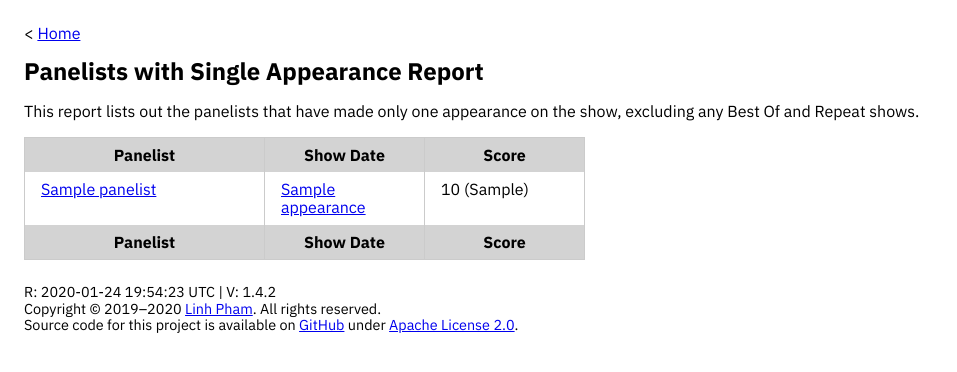
After one commit to questionlp/reports.wwdt.me_v1, a Flask app: template templates/panelist/single_appearance.html in a window 1280 px wide. The commit adds this page. Shown: the top 372 px of the page, without its empty margins (0-957 px from the left). Run offline with Flask 2, Linux system fonts and the light colour scheme; the template is opened without the code that fills it: most values are stand-ins (such as "Sample title", 1, 10 or a date in 2020); parts of the project's set-up code (start-up, migrations or seed data) failed here and were passed over; some libraries are stand-ins or nearby versions.

Commit message:
Adding panelist single appearance report

```diff
--- a/app.py
+++ b/app.py
@@ -18,14 +18,16 @@ from reports.guest import best_of_only, scores as guest_scores
 from reports.panelist import (aggregate_scores, appearances_by_year,
                               gender_mix, gender_stats,
                               panelist_vs_panelist as pvp,
-                              rankings_summary, stats_summary,
+                              rankings_summary,
+                              single_appearance as single,
+                              stats_summary,
                               streaks)
 from reports.location import average_scores
 from reports.scorekeeper import introductions
 from reports.show import all_women_panel, lightning_round, show_details
 
 #region Global Constants
-APP_VERSION = "1.4.1.2"
+APP_VERSION = "1.4.2"
 RANK_MAP = {
     "1": "First",
     "1t": "First Tied",
@@ -245,6 +247,15 @@ def panelist_rankings_summary():
                            panelists=panelists,
                            panelists_rankings=rankings)
 
+@app.route("/panelist/single_appearance")
+def panelist_single_appearance():
+    """Panelist Single Appearance Report"""
+    database_connection.reconnect()
+    panelists = single.retrieve_single_appearances(database_connection)
+    return render_template("panelist/single_appearance.html",
+                           rank_map=RANK_MAP,
+                           panelists_appearance=panelists)
+
 @app.route("/panelist/stats_summary")
 def panelist_stats_summary():
     """Panelist Statistics Summary Report"""
--- a/reports/__init__.py
+++ b/reports/__init__.py
@@ -7,7 +7,8 @@ from reports.guest import best_of_only, scores
 from reports.location import average_scores
 from reports.panelist import (aggregate_scores, appearances_by_year,
                               gender_mix, gender_stats, panelist_vs_panelist,
-                              rankings_summary, stats_summary, streaks)
+                              rankings_summary, single_appearance,
+                              stats_summary, streaks)
 from reports.scorekeeper import introductions
 from reports.show import all_women_panel, lightning_round, show_details
 
--- a/reports/panelist/__init__.py
+++ b/reports/panelist/__init__.py
@@ -5,7 +5,8 @@
 
 from reports.panelist import (aggregate_scores, appearances_by_year,
                               gender_mix, gender_stats, panelist_vs_panelist,
-                              rankings_summary, stats_summary, streaks)
+                              rankings_summary, single_appearance,
+                              stats_summary, streaks)
 
 __all__ = [
     "aggregate_scores",
@@ -14,6 +15,7 @@ __all__ = [
     "gender_stats",
     "panelist_vs_panelist",
     "rankings_summary",
+    "single_appearance",
     "stats_summary",
     "streaks"
     ]
--- /dev/null
+++ b/static/css/panelist/single_appearance.css
@@ -0,0 +1,5 @@
+@media all {
+    col.panelist-name { width: 15rem; }
+    col.panelist-show-date { width: 10rem; }
+    col.panelist-score { width: 10rem; }
+}
--- a/templates/core/sitemap.xml
+++ b/templates/core/sitemap.xml
@@ -45,6 +45,10 @@
     <changefreq>weekly</changefreq>
   </url>
   <url>
+    <loc>{{ site_url }}{{ url_for("panelist_single_appearance") }}</loc>
+    <changefreq>weekly</changefreq>
+  </url>
+  <url>
     <loc>{{ site_url }}{{ url_for("panelist_stats_summary") }}</loc>
     <changefreq>weekly</changefreq>
   </url>
--- /dev/null
+++ b/templates/panelist/single_appearance.html
@@ -0,0 +1,55 @@
+{% extends "base.html" %}
+{% block css %}panelist/single_appearance.css{% endblock %}
+{% block title %}Panelists with Single Appearance{% endblock %}
+{% block header_title %}Panelists with Single Appearance Report{% endblock %}
+{% block synopsis %}
+<p>
+    This report lists out the panelists that have made only one appearance
+    on the show, excluding any Best Of and Repeat shows.
+</p>
+{% endblock %}
+{% block breadcrumb %}
+<div id="homelink">&lt; <a href="{{ url_for('index') }}">Home</a></div>
+{% endblock %}
+{% block content %}
+<!-- Start Panelist Single Appearance Section -->
+<table class="pure-table pure-table-bordered">
+    <colgroup>
+        <col class="panelist-name">
+        <col class="panelist-show-date">
+        <col class="panelist-score">
+    </colgroup>
+    <thead>
+        <tr>
+            <th scope="col">Panelist</th>
+            <th scope="col">Show Date</th>
+            <th scope="col">Score</th>
+        </tr>
+    </thead>
+    <tbody>
+        {% for panelist in panelists_appearance %}
+        <tr>
+            <td><a href="{{ stats_url }}/panelists/{{ panelist.slug }}">
+                {{ panelist.name }}</a></td>
+            <td><a href="{{ stats_url }}/shows/{{ panelist.appearance|replace('-', '/') }}">
+                {{ panelist.appearance }}</a></td>
+            {% if panelist.score and panelist.rank %}
+            <td>{{ panelist.score }} ({{ rank_map[panelist.rank] }})</td>
+            {% elif panelist.score %}
+            <td>{{ panelist.score }}</td>
+            {% else %}
+            <td class="no-data">&nbsp;</td>
+            {% endif %}
+        </tr>
+        {% endfor %}
+    </tbody>
+    <tfoot>
+        <tr>
+            <th scope="col">Panelist</th>
+            <th scope="col">Show Date</th>
+            <th scope="col">Score</th>
+        </tr>
+    </tfoot>
+</table>
+<!-- End Panelist Single Appearance Section -->
+{% endblock %}
```
Also changed, not shown: reports/panelist/single_appearance.py (added, +49 -0 lines), templates/index.html (+7 -0 lines).
